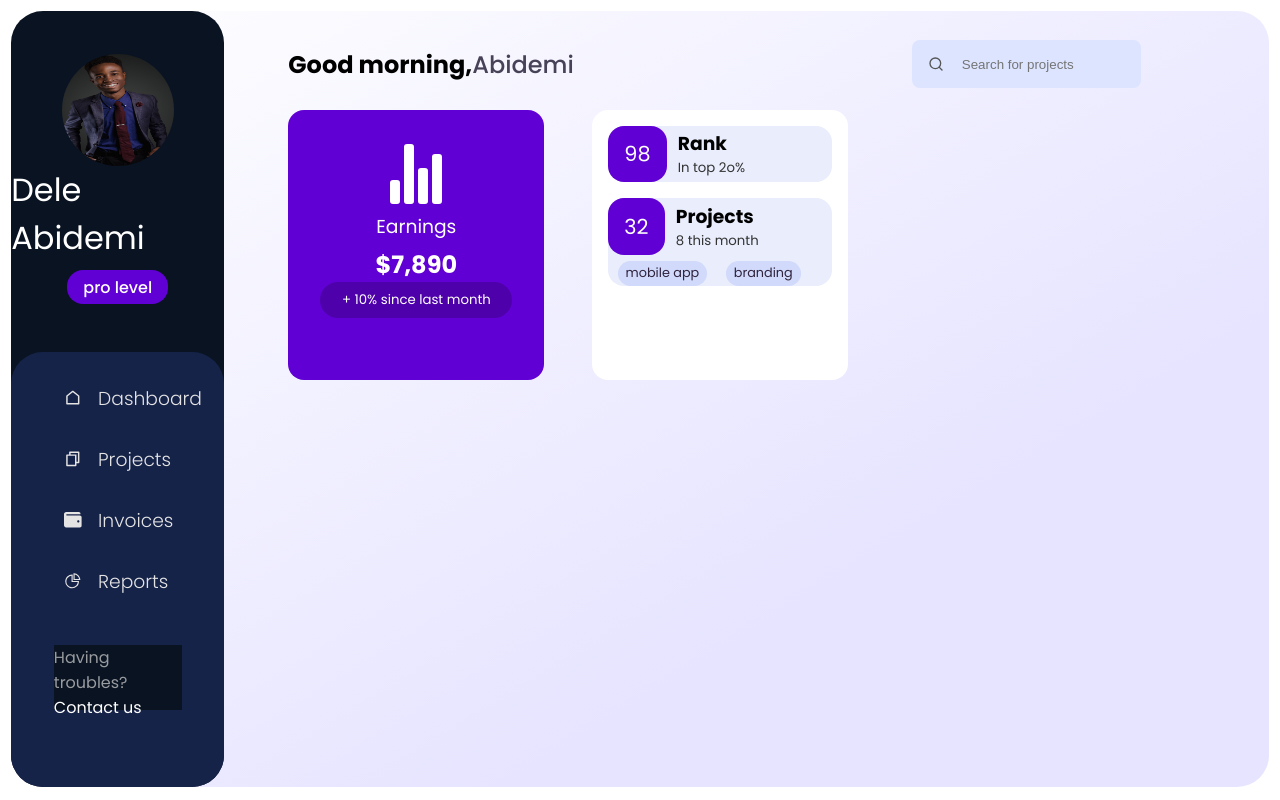
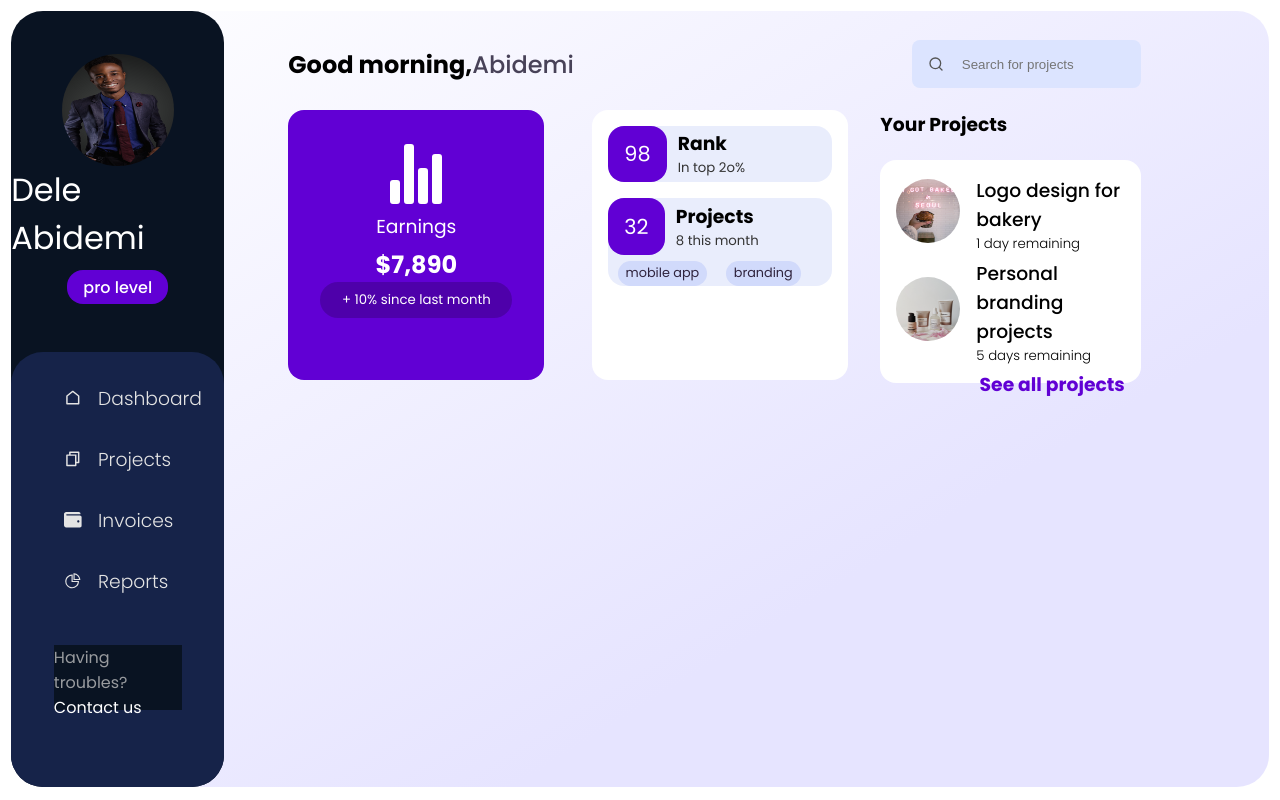
Before and after one commit to 42trustokerezi/react-dashboard, a React (Create React App) app: page / in a window 1280 px wide. Built offline with nearby package versions, Linux system fonts and the light colour scheme.

Commit message:
Projects UI created

```diff
--- a/src/components/MainContent.jsx
+++ b/src/components/MainContent.jsx
@@ -3,6 +3,7 @@ import styled from "styled-components"
 import Earnings from './Earnings';
 import Info from './Info';
 import Navbar from './Navbar';
+import Projects from './Projects';
 
 function MainContent() {
     return (
@@ -14,7 +15,10 @@ function MainContent() {
                     <Earnings/>
                     <Info/>
                     </Columnone1>
-                    <ColumnTwo1></ColumnTwo1>
+                    <ColumnTwo1>
+                        <TitleText>Your Projects</TitleText>
+                        <Projects/>
+                    </ColumnTwo1>
                 </SectionOne>
                 <SectionTwo>
                     <ColumnOne2></ColumnOne2>
--- /dev/null
+++ b/src/components/Projects.jsx
@@ -0,0 +1,77 @@
+import React from 'react'
+import styled from 'styled-components'
+import { cardShadow, hoverEffect, themeColor } from "../utils"
+import AvatarImg from "../assets/bakery.jpg"
+import AvatarImg2 from "../assets/branding.jpg"
+function Projects() {
+    return (
+        <YourProjects>
+            <Project>
+                <Avatar>
+                    <img src={AvatarImg}/>
+                </Avatar>
+                <Detail>
+                    <Title>Logo design for bakery</Title>
+                    <SubTitle>1 day remaining</SubTitle>
+                </Detail>
+            </Project>
+            <Project>
+                <Avatar>
+                    <img src={AvatarImg2}/>
+                </Avatar>
+                <Detail>
+                    <Title>Personal branding projects</Title>
+                    <SubTitle>5 days remaining</SubTitle>
+                </Detail>
+            </Project>
+            <AllProjects>See all projects</AllProjects>
+        </YourProjects>
+    )
+}
+
+const YourProjects = styled.div`
+    height: 70%;
+    background-color: white;
+    margin: 0;
+    padding: 1rem;
+    border-radius: 1rem;
+    box-shadow: ${cardShadow};
+    transition: 0.4s ease-in-out;
+    &:hover {
+        box-shadow: ${hoverEffect};
+    }
+`;
+
+const Project = styled.div`
+    display: flex;
+    align-items: center;
+    margin-bottom: 0.3rem;
+`;
+
+const Avatar = styled.div`
+    img {
+        height: 4rem;
+        width: 4rem;
+        border-radius: 4rem;
+    }
+`;
+
+const Detail = styled.div`
+    margin-left: 1rem;
+`;
+
+const Title = styled.h3`
+    font-weight: 500;
+`;
+
+const SubTitle = styled.h5`
+    font-weight: 300;
+`;
+
+const AllProjects = styled.h3`
+    text-align: end;
+    color: ${themeColor};
+    cursor: pointer;
+`;
+
+export default Projects
```
Also changed, not shown: src/assets/bakery.jpg (added), src/assets/branding.jpg (added).
